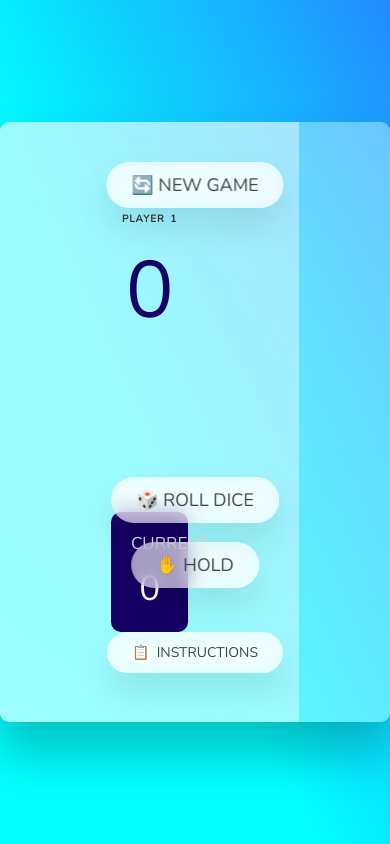
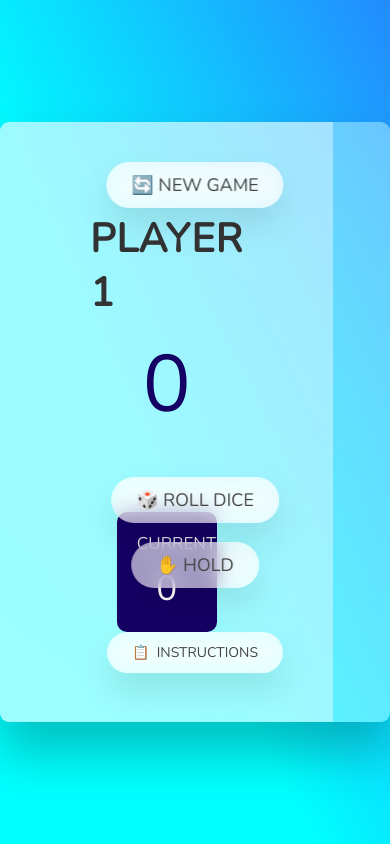
Before and after one commit to nicolesilverthorn/Pig, a plain HTML site: page index.html in a window 390 px wide. Drawn offline with nearby package versions, Linux system fonts and the light colour scheme.

Commit message:
Add files via upload

```diff
--- a/style.css
+++ b/style.css
@@ -248,7 +248,7 @@ main {
 }
 
 /**************************************************************************** MOBILE ******************************************************************************************/
-@media only screen and (max-width: 800px) {
+@media only screen and (min-device-width : 320px) and (max-device-width : 480px) {
 	html, body, main {
 		width: 100%;
 	}
@@ -256,7 +256,7 @@ main {
 		width: 100%;
 	}
 	.name {
-		font-size: 1rem;
+		font-size: 2rem;
 	}
 	.score {
 
```
